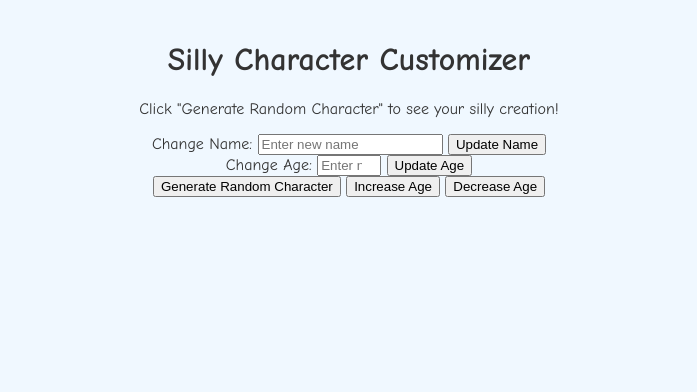
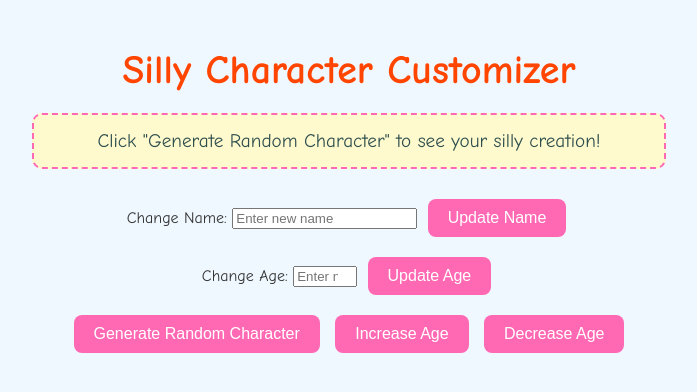
Before and after one commit to romantariq09/Lab-1-, a plain HTML site: page index.html in a window 1280 px wide. Shown: the whole page, without its empty margins (291-988 px from the left). Drawn offline with Linux system fonts and the light colour scheme; a script that the page names is missing.

Commit message:
styling done

```diff
--- a/style.css
+++ b/style.css
@@ -6,3 +6,52 @@ body {
     margin: 0;
     padding: 20px;
 }
+
+h1 {
+    color: #ff4500;
+    font-size: 2.5em;
+    margin-bottom: 20px;
+}
+
+/* Character description paragraph */
+#characterDescription {
+    font-size: 1.2em;
+    color: #2f4f4f;
+    margin: 20px auto;
+    padding: 15px;
+    border: 2px dashed #ff69b4;
+    border-radius: 10px;
+    max-width: 600px;
+    background-color: #fffacd;
+}
+
+/* Buttons styling */
+button {
+    background-color: #ff69b4;
+    color: white;
+    border: none;
+    border-radius: 8px;
+    padding: 10px 20px;
+    margin: 10px 5px;
+    font-size: 1em;
+    cursor: pointer;
+    transition: 0.3s;
+}
+
+button:hover {
+    background-color: #ff1493;
+    transform: scale(1.05);
+}
+
+/* Optional: responsive styling */
+@media (max-width: 600px) {
+    #characterDescription {
+        font-size: 1em;
+        padding: 10px;
+    }
+
+    button {
+        padding: 8px 15px;
+        font-size: 0.9em;
+    }
+}
```
